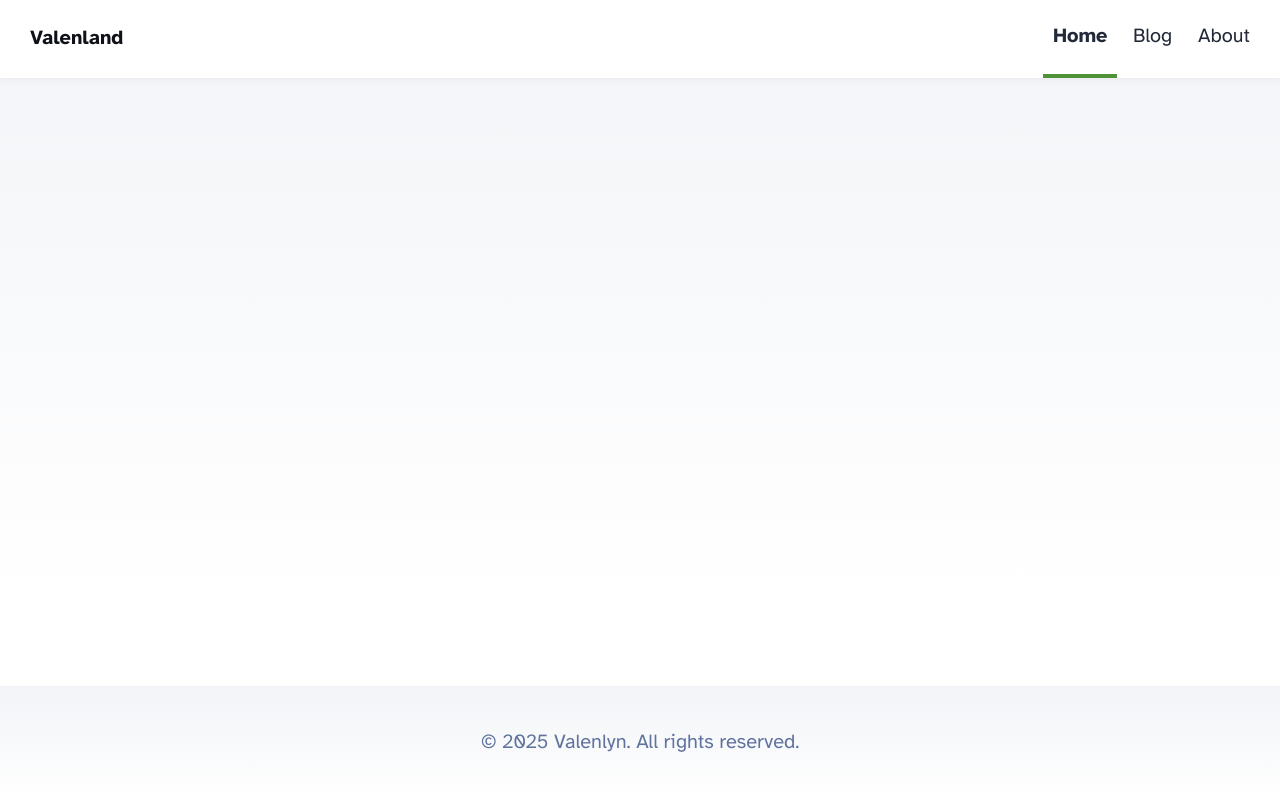
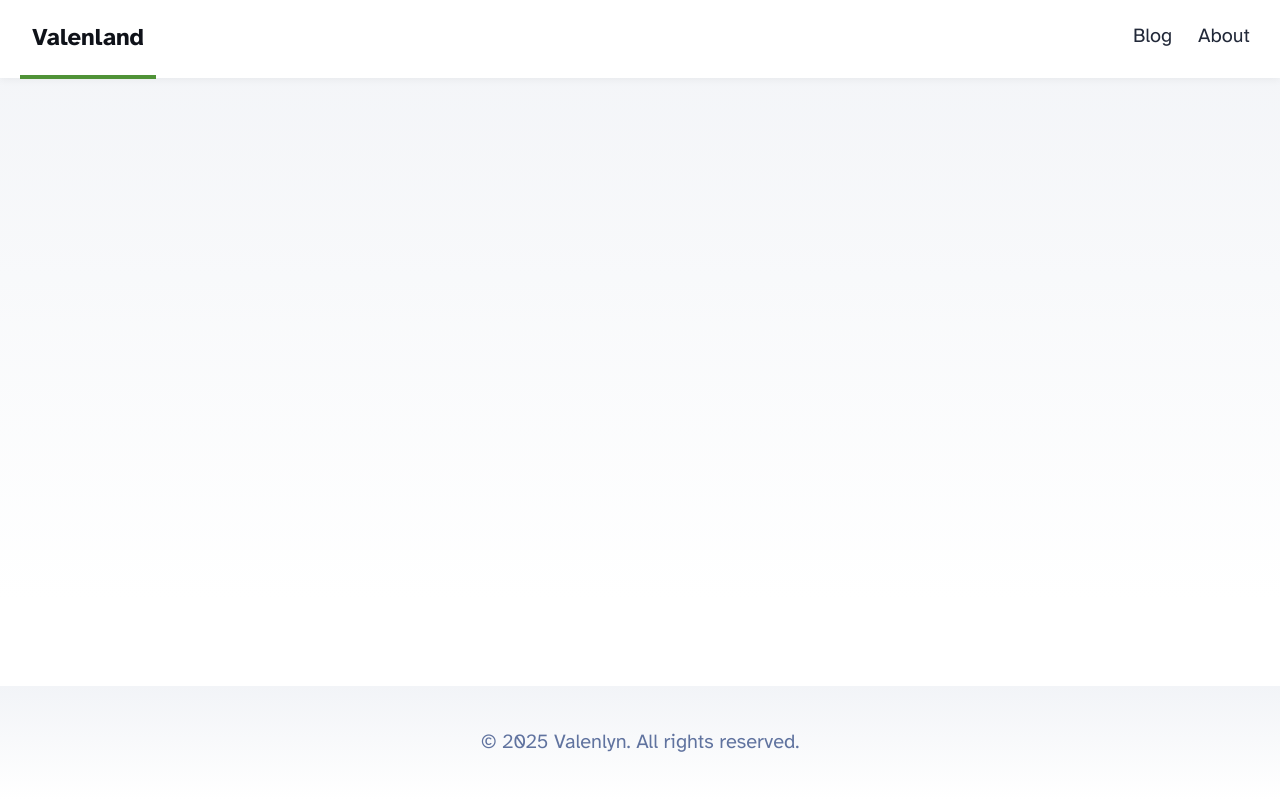
Before and after one commit to valenlyn/valenlyn.github.io, an Astro site: page / in a window 1280 px wide. Built offline with nearby package versions, Linux system fonts and the light colour scheme; Astro itself is replaced by a stand-in of ours.

Commit message:
Add active state logic for home link in header and adjust font size

```diff
--- a/src/components/Header.astro
+++ b/src/components/Header.astro
@@ -1,13 +1,18 @@
 ---
 import HeaderLink from "./HeaderLink.astro";
 import { SITE_TITLE } from "../consts";
+
+// Add active state logic for home link
+const pathname = Astro.url.pathname.replace(import.meta.env.BASE_URL, "");
+const isHomeActive = pathname === "/" || pathname === "";
 ---
 
 <header>
   <nav>
-    <h2><a href="/">{SITE_TITLE}</a></h2>
+    <h2>
+      <a href="/" class:list={[{ active: isHomeActive }]}>{SITE_TITLE}</a>
+    </h2>
     <div class="internal-links">
-      <HeaderLink href="/">Home</HeaderLink>
       <HeaderLink href="/blog">Blog</HeaderLink>
       <HeaderLink href="/about">About</HeaderLink>
     </div>
@@ -22,7 +27,7 @@ import { SITE_TITLE } from "../consts";
   }
   h2 {
     margin: 0;
-    font-size: 1em;
+    font-size: 1.2em;
   }
 
   h2 a,
```
